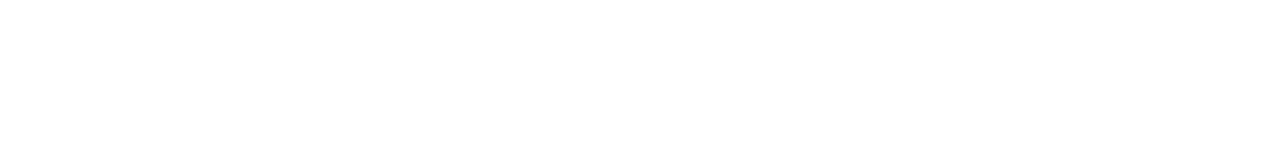
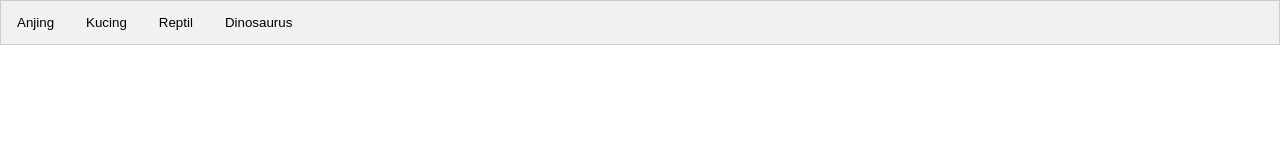
Before and after one commit to triyaswibi/Care-Paws-Hub, a plain HTML site: page index.html in a window 1280 px wide. Drawn offline with Linux system fonts and the light colour scheme.

Commit message:
progres-1

```diff
--- a/index.html
+++ b/index.html
@@ -1 +1,42 @@
 <!DOCTYPE html>
+<html lang="en">
+<head>
+    <meta charset="UTF-8">
+    <meta name="viewport" content="width=device-width, initial-scale=1.0">
+    <link rel="stylesheet" href="style.css">
+    <script src="index.js"></script>
+    <title>Document</title>
+</head>
+<body>
+    <main style="width: auto; height: 100vh">
+        <div>
+            <div class="tab" style="display: flex; flex-direction: column;">
+                <div class="tab-btn">
+                    <button class="tablinks" onclick="openTab(event, 'Anjing')">Anjing</button>
+                    <button class="tablinks" onclick="openTab(event, 'Kucing')">Kucing</button>
+                    <button class="tablinks" onclick="openTab(event, 'Reptil')">Reptil</button>
+                    <button class="tablinks" onclick="openTab(event, 'Dinosaurus')">Dinosaurus</button>
+                </div>
+                  <div id="Anjing" class="tabcontent">
+                    <h3>Anjing</h3>
+                  </div>
+
+                  <div id="Kucing" class="tabcontent">
+                    <h3>Kucing</h3>
+                  </div>
+
+                  <div id="Reptil" class="tabcontent">
+                    <h3>Reptil</h3>
+                  </div>
+
+                  <div id="Dinosaurus" class="tabcontent">
+                    <h3>Dinosaurus</h3>
+                  </div>
+
+              </div>
+        </div>
+
+    </main>
+
+</body>
+</html>
--- a/index.js
+++ b/index.js
@@ -1 +1,21 @@
 //test
+function openTab(evt, animalType) {
+    // Declare all variables
+    let i, tabcontent, tablinks;
+
+    // Get all elements with class="tabcontent" and hide them
+    tabcontent = document.getElementsByClassName("tabcontent");
+    for (i = 0; i < tabcontent.length; i++) {
+      tabcontent[i].style.display = "none";
+    }
+
+    // Get all elements with class="tablinks" and remove the class "active"
+    tablinks = document.getElementsByClassName("tablinks");
+    for (i = 0; i < tablinks.length; i++) {
+      tablinks[i].className = tablinks[i].className.replace(" active", "");
+    }
+
+    // Show the current tab, and add an "active" class to the button that opened the tab
+    document.getElementById(animalType).style.display = "block";
+    evt.currentTarget.className += " active";
+  }
--- a/style.css
+++ b/style.css
@@ -1,3 +1,34 @@
-.clas {
-    display: auto;
-}
+  * {
+    padding: 0;
+    margin: 0;
+  }
+  .tab {
+    overflow: hidden;
+    border: 1px solid #ccc;
+    background-color: #f1f1f1;
+  }
+
+  .tab button {
+    background-color: inherit;
+    float: left;
+    border: none;
+    outline: none;
+    cursor: pointer;
+    padding: 14px 16px;
+    transition: 0.3s;
+  }
+
+  .tab button:hover {
+    background-color: #ddd;
+  }
+
+  .tab button.active {
+    background-color: #ccc;
+  }
+
+  .tabcontent {
+    display: none;
+    padding: 6px 12px;
+    border: 1px solid #ccc;
+    border-top: none;
+  }
```
